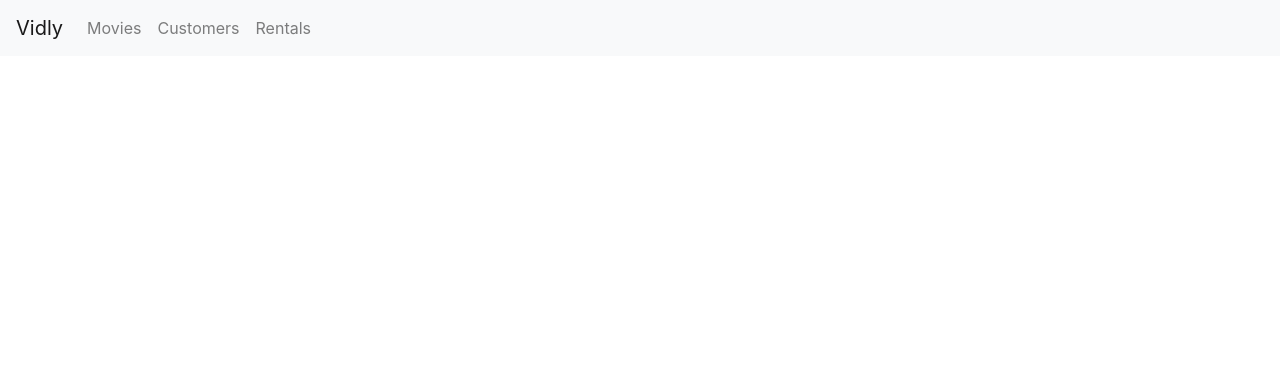
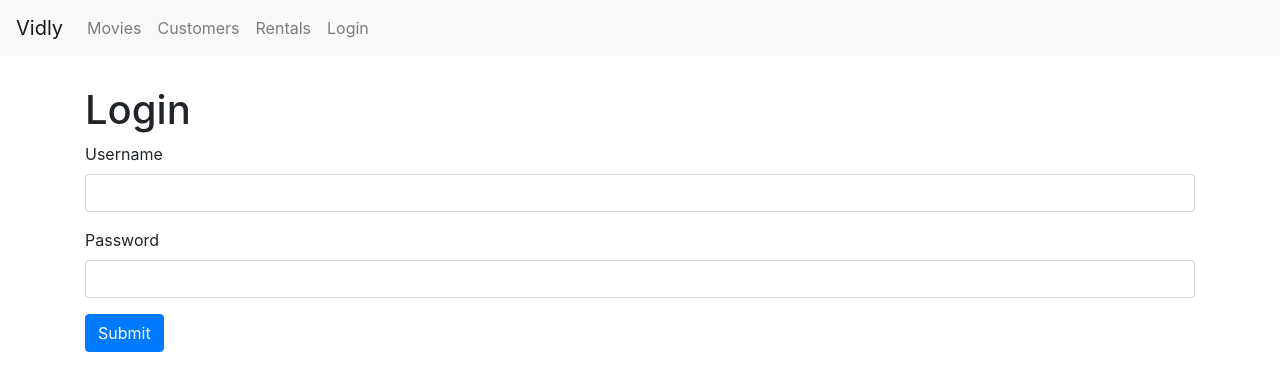
Before and after one commit to frankfern/vidly-reactjs, a React (Create React App) app: page /login in a window 1280 px wide. Before the commit this address led to /not-found. Shown: the top 390 px of the page. Built offline with nearby package versions, Linux system fonts and the light colour scheme.

Commit message:
add login form

```diff
--- a/src/App.js
+++ b/src/App.js
@@ -2,9 +2,10 @@
 import MovieDetail from "./components/movieDetail";
 import MovieList from "./components/moviesList";
 import Customers from "./components/customers";
+import LoginForm from "./components/login";
 import NotFound from "./components/notFound";
 import Rentals from "./components/rentals";
-import NavBar from "./components/common/navBar";
+import NavBar from "./components/navBar";
 import React, { Component } from "react";
 import "./App.css";
 
@@ -17,6 +18,7 @@
           <Switch>
             <Route path="/movies/:id" component={MovieDetail} />
             <Route path="/movies" component={MovieList} />
+            <Route path="/login" component={LoginForm} />
             <Route path="/customers" component={Customers} />
             <Route path="/rentals" component={Rentals} />
             <Route path="/not_found" component={NotFound} />
--- /dev/null
+++ b/src/components/common/input.js
@@ -0,0 +1,21 @@
+import React from "react";
+
+const Input = ({ name, label, value, error, onChange, type }) => {
+  return (
+    <div className="form-group">
+      <label htmlFor={name}>{label}</label>
+      <input
+        type={type}
+        className="form-control"
+        id={name}
+        name={name}
+        aria-describedby="emailHelp"
+        onChange={onChange}
+        value={value}
+      />
+      {error && <div className="alert alert-danger">{error}</div>}
+    </div>
+  );
+};
+
+export default Input;
--- a/src/components/common/pagination.js
+++ b/src/components/common/pagination.js
@@ -16,7 +16,7 @@
             className={page === currentPage ? "page-item active" : "page-item"}
             key={page}
           >
-            <a className="page-link" onClick={() => onPageChange(page)}>
+            <a className="page-link" href onClick={() => onPageChange(page)}>
               {page}
             </a>
           </li>
--- /dev/null
+++ b/src/components/login.js
@@ -0,0 +1,57 @@
+import React, { Component } from "react";
+import Input from "./common/input";
+
+class LoginForm extends Component {
+  state = { account: { username: "", password: "" }, errors: {} };
+  validate = () => {
+    const errors = {};
+    const { account } = this.state;
+    if (account.username.trim() === "")
+      errors.username = "Username is required.";
+    if (account.password.trim() === "")
+      errors.password = "Password is required.";
+    return Object.keys(errors).length === 0 ? null : errors;
+  };
+  handleSubmit = (e) => {
+    e.preventDefault();
+    const errors = this.validate();
+    this.setState({ errors: errors || {} });
+    if (errors) return;
+  };
+  handleChange = ({ currentTarget: input }) => {
+    const account = { ...this.state.account };
+    account[input.name] = input.value;
+    this.setState({ account });
+  };
+  render() {
+    const { account, errors } = this.state;
+    return (
+      <div>
+        <h1>Login</h1>
+        <form onSubmit={this.handleSubmit}>
+          <Input
+            name="username"
+            label="Username"
+            type="text"
+            onChange={this.handleChange}
+            value={account.username}
+            error={errors.username}
+          />
+          <Input
+            name="password"
+            label="Password"
+            onChange={this.handleChange}
+            value={account.password}
+            type="password"
+            error={errors.password}
+          />
+          <button type="submit" className="btn btn-primary">
+            Submit
+          </button>
+        </form>
+      </div>
+    );
+  }
+}
+
+export default LoginForm;
--- a/src/components/common/navBar.js
+++ b/src/components/navBar.js
@@ -28,6 +28,9 @@
           <NavLink className="nav-item nav-link" to="/rentals">
             Rentals
           </NavLink>
+          <NavLink className="nav-item nav-link" to="/login ">
+            Login
+          </NavLink>
         </div>
       </div>
     </nav>
```
